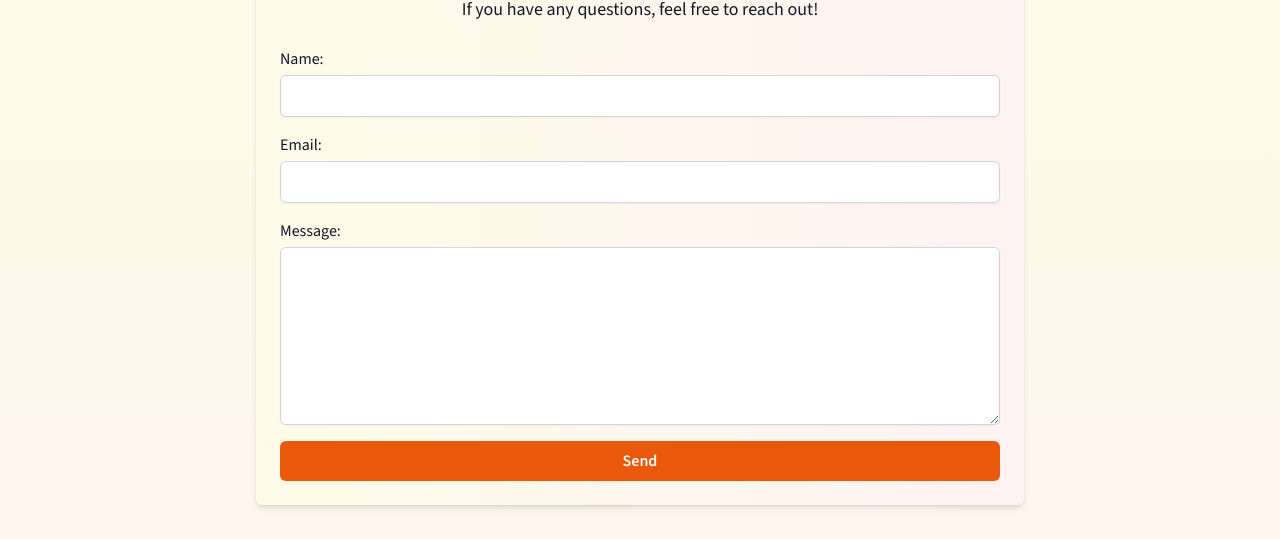
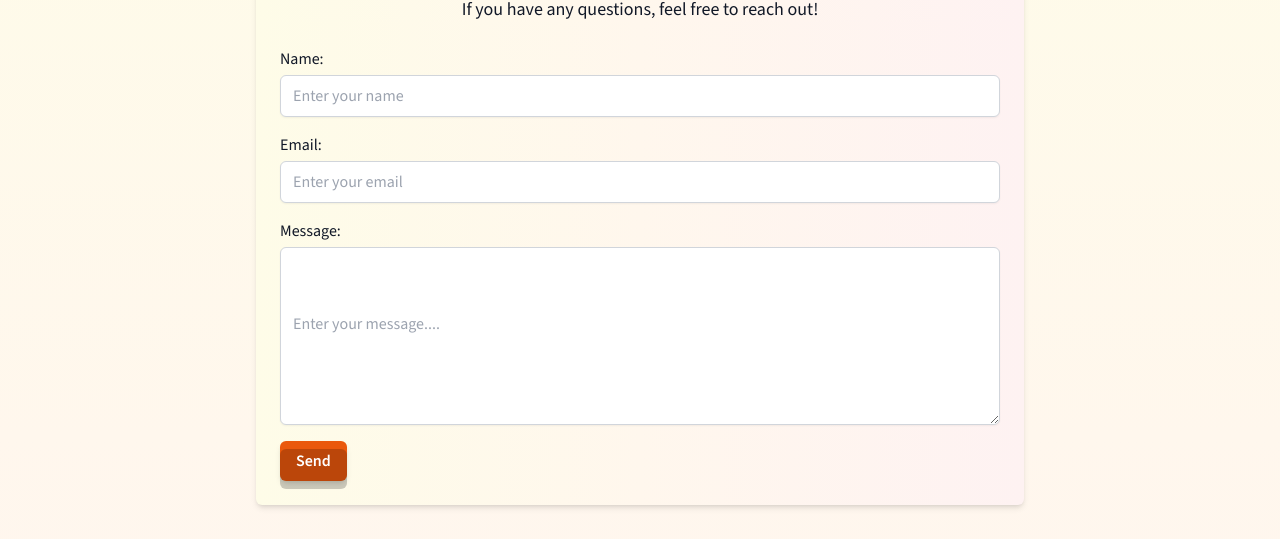
Before and after one commit to Tushar-senpai/TechieBlog, a React (Vite) app: page /contact-us in a window 1280 px wide. Shown: the part 234-773 px from the top of the page. Built offline with nearby package versions, Linux system fonts and the light colour scheme; no server answers.

Commit message:
contact us form ui improve

```diff
--- a/src/components/ContactUs.jsx
+++ b/src/components/ContactUs.jsx
@@ -1,35 +1,59 @@
-import React from 'react';
+import React from "react";
 
 const ContactUs = () => {
   return (
     <div className="mt-20 mb-28 max-w-3xl mx-auto p-6 bg-white bg-gradient-to-r dark:from-gray-900 dark:via-gray-800 dark:to-gray-900 shadow-md rounded-md dark:text-white">
-            <h1 className="text-3xl font-bold mb-6 text-center text-orange-600" >Contact Us</h1>
-            <p className="mb-6 text-center">If you have any questions, feel free to reach out!</p>
+      <h1 className="text-3xl font-bold mb-6 text-center text-orange-600">
+        Contact Us
+      </h1>
+      <p className="mb-6 text-center">
+        If you have any questions, feel free to reach out!
+      </p>
       <form className="space-y-4">
         <div>
           <label className="block font-medium">
             Name:
-                        <input type="text" name="name" className="mt-1 block w-full px-3 py-2 border border-gray-300 rounded-md shadow-sm focus:outline-none focus:ring focus:ring-orange-300 dark:bg-gray-800" />
+            <input
+              type="text"
+              placeholder="Enter your name"
+              name="name"
+              className="mt-1 block w-full px-3 py-2 border border-gray-300 rounded-md shadow-sm focus:outline-none focus:ring focus:ring-orange-300 dark:bg-gray-800"
+            />
           </label>
         </div>
         <div>
           <label className="block font-medium">
             Email:
-                        <input type="email" name="email" className="mt-1 block w-full px-3 py-2 border border-gray-300 rounded-md shadow-sm focus:outline-none focus:ring focus:ring-orange-300 dark:bg-gray-800" />
+            <input
+              type="email"
+              placeholder="Enter your email"
+              name="email"
+              className="mt-1 block w-full px-3 py-2 border border-gray-300 rounded-md shadow-sm focus:outline-none focus:ring focus:ring-orange-300 dark:bg-gray-800"
+            />
           </label>
         </div>
         <div>
           <label className="block font-medium">
             Message:
-                        <textarea name="message" className="mt-1 block w-full px-3 py-16 border border-gray-300 rounded-md shadow-sm focus:outline-none focus:ring focus:ring-orange-300 dark:bg-gray-800"></textarea>
+            <textarea
+              name="message"
+              placeholder="Enter your message...."
+              className="mt-1 block w-full px-3 py-16 border border-gray-300 rounded-md shadow-sm focus:outline-none focus:ring focus:ring-orange-300 dark:bg-gray-800"
+            ></textarea>
           </label>
         </div>
-                <button type="submit" className="btn-shadow w-full px-4 py-2 bg-orange-600 text-white font-semibold rounded-md shadow-sm hover:bg-orange-700 hover:text-shadow transition duration-300">
-                    Send
+
+        <button
+          type="submit"
+          className="relative w-auto px-4 py-2 bg-orange-600 text-white font-semibold rounded-md shadow-md hover:bg-orange-700 hover:scale-105 hover:shadow-lg transition-transform duration-300 ease-in-out group"
+        >
+          <span className="absolute inset-0 bg-gradient-to-r from-orange-500 to-red-500 rounded-md opacity-0 group-hover:opacity-100 transition-opacity duration-300"></span>
+          <span className="absolute inset-0 transform translate-y-2 group-hover:translate-y-0 bg-black bg-opacity-20 rounded-md transition-transform duration-300"></span>
+          <span className="relative z-10">Send</span>
         </button>
       </form>
     </div>
   );
-}
+};
 
 export default ContactUs;
```
Lines whose indentation alone changed are shown as unchanged.
